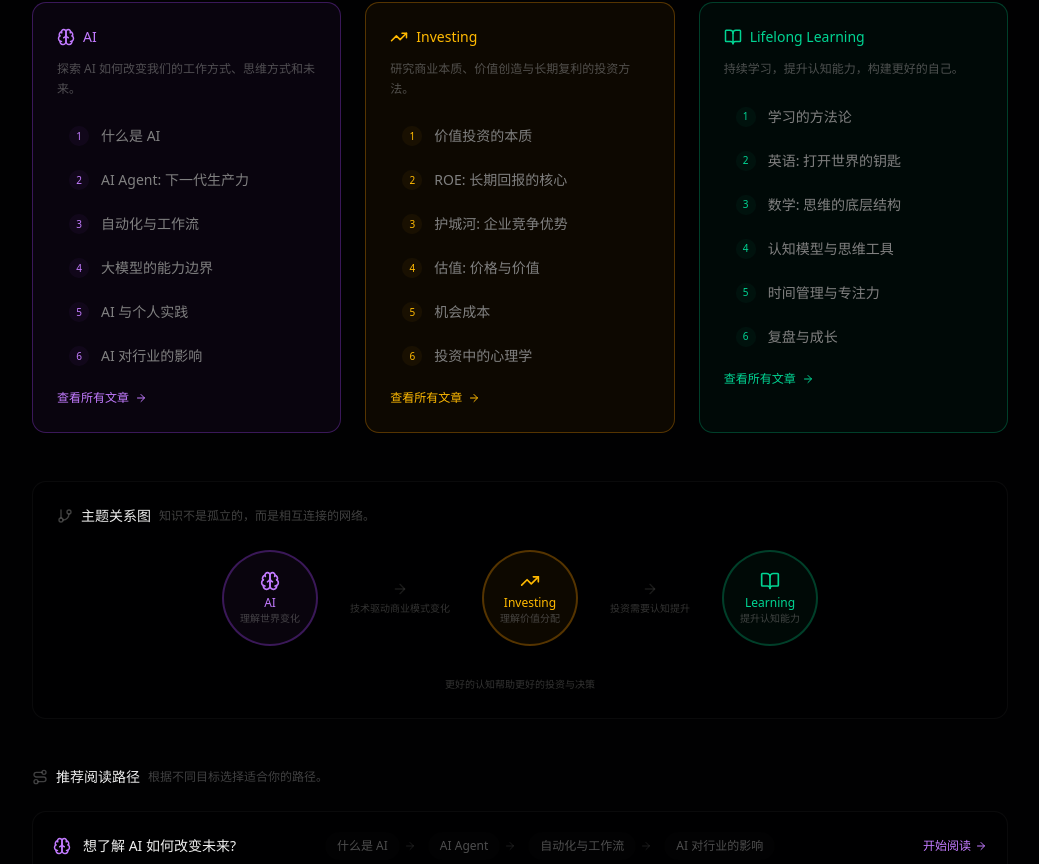
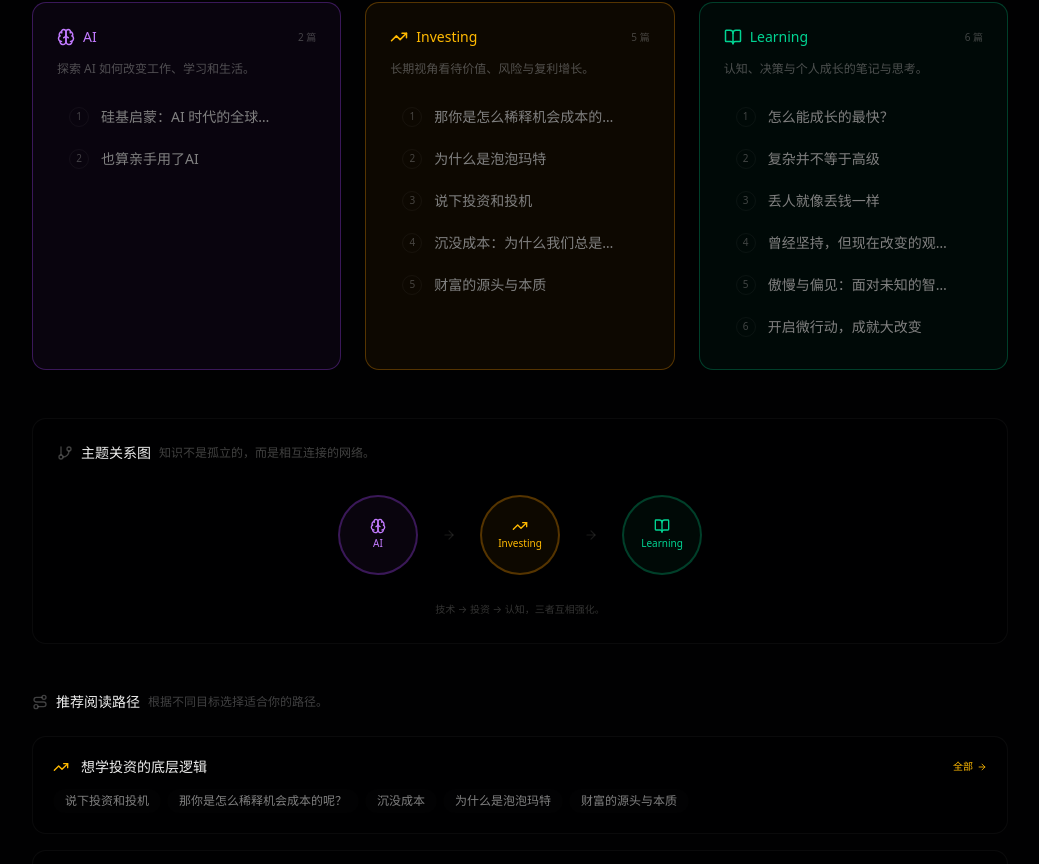
Before and after one commit to w1105860179/baiyongqiang-site, a Next.js app: page /knowledge in a window 1280 px wide. Shown: the part 456-1320 px from the top of the page, without its empty margins (120-1159 px from the left). Built offline with nearby package versions, Linux system fonts and the light colour scheme.

Commit message:
优化: 知识地图改用现有13篇文章, 移除占位内容
- 三大板块只挂载已发布文章
- 推荐路径匹配实际内容顺序
- 每框显示文章数量
- 底部标注总数和更新状态

```diff
--- a/src/app/knowledge/page.tsx
+++ b/src/app/knowledge/page.tsx
@@ -1,24 +1,20 @@
 import Link from 'next/link';
 import { Navbar } from '@/components/navbar';
 import { Footer } from '@/components/footer';
-import { Brain, TrendingUp, BookOpen, Rocket, Route, GitBranch, ArrowRight, Circle } from 'lucide-react';
+import { Brain, TrendingUp, BookOpen, Rocket, Route, GitBranch, ArrowRight } from 'lucide-react';
 
-// 知识模块定义
-const knowledgeAreas = {
+// 实际文章（只展示已有内容）
+const areas = {
   ai: {
     icon: Brain,
     title: 'AI',
     color: 'text-purple-400',
     borderColor: 'border-purple-500/30',
     bgColor: 'bg-purple-500/5',
-    description: '探索 AI 如何改变我们的工作方式、思维方式和未来。',
+    description: '探索 AI 如何改变工作、学习和生活。',
     topics: [
-      { label: '什么是 AI', href: '#' },
-      { label: 'AI Agent: 下一代生产力', href: '#' },
-      { label: '自动化与工作流', href: '#' },
-      { label: '大模型的能力边界', href: '#' },
-      { label: 'AI 与个人实践', href: '/ai/my-first-ai-website' },
-      { label: 'AI 对行业的影响', href: '/ai/silicon-enlightenment' },
+      { label: '硅基启蒙：AI 时代的全球重构', href: '/ai/silicon-enlightenment' },
+      { label: '也算亲手用了AI', href: '/ai/my-first-ai-website' },
     ],
   },
   invest: {
@@ -27,58 +23,32 @@ const knowledgeAreas = {
     color: 'text-amber-400',
     borderColor: 'border-amber-500/30',
     bgColor: 'bg-amber-500/5',
-    description: '研究商业本质、价值创造与长期复利的投资方法。',
+    description: '长期视角看待价值、风险与复利增长。',
     topics: [
-      { label: '价值投资的本质', href: '/invest/wealth-source' },
-      { label: 'ROE: 长期回报的核心', href: '#' },
-      { label: '护城河: 企业竞争优势', href: '#' },
-      { label: '估值: 价格与价值', href: '#' },
-      { label: '机会成本', href: '/invest/opportunity-cost' },
-      { label: '投资中的心理学', href: '/invest/investment-vs-speculation' },
+      { label: '那你是怎么稀释机会成本的呢？', href: '/invest/opportunity-cost' },
+      { label: '为什么是泡泡玛特', href: '/invest/why-popmart' },
+      { label: '说下投资和投机', href: '/invest/investment-vs-speculation' },
+      { label: '沉没成本：为什么我们总是舍不得放手', href: '/invest/sunk-cost' },
+      { label: '财富的源头与本质', href: '/invest/wealth-source' },
     ],
   },
   learning: {
     icon: BookOpen,
-    title: 'Lifelong Learning',
+    title: 'Learning',
     color: 'text-emerald-400',
     borderColor: 'border-emerald-500/30',
     bgColor: 'bg-emerald-500/5',
-    description: '持续学习，提升认知能力，构建更好的自己。',
+    description: '认知、决策与个人成长的笔记与思考。',
     topics: [
-      { label: '学习的方法论', href: '#' },
-      { label: '英语: 打开世界的钥匙', href: '#' },
-      { label: '数学: 思维的底层结构', href: '#' },
-      { label: '认知模型与思维工具', href: '#' },
-      { label: '时间管理与专注力', href: '#' },
-      { label: '复盘与成长', href: '/thoughts/my-new-article' },
+      { label: '怎么能成长的最快？', href: '/thoughts/multi-dimensional-growth' },
+      { label: '复杂并不等于高级', href: '/thoughts/complexity-vs-simplicity' },
+      { label: '丢人就像丢钱一样', href: '/thoughts/fear-of-embarrassment' },
+      { label: '曾经坚持，但现在改变的观点', href: '/thoughts/changed-perspectives' },
+      { label: '傲慢与偏见：面对未知的智慧', href: '/thoughts/arrogance-and-prejudice' },
+      { label: '开启微行动，成就大改变', href: '/thoughts/my-new-article' },
     ],
   },
 };
-
-// 推荐阅读路径
-const readingPaths = [
-  {
-    icon: Brain,
-    color: 'text-purple-400',
-    title: '想了解 AI 如何改变未来?',
-    steps: ['什么是 AI', 'AI Agent', '自动化与工作流', 'AI 对行业的影响'],
-    link: '/ai',
-  },
-  {
-    icon: TrendingUp,
-    color: 'text-amber-400',
-    title: '想学习投资的底层逻辑?',
-    steps: ['价值投资的本质', 'ROE', '护城河', '估值', '心理学'],
-    link: '/invest',
-  },
-  {
-    icon: BookOpen,
-    color: 'text-emerald-400',
-    title: '想提升认知与能力?',
-    steps: ['学习的方法论', '英语', '数学', '认知模型', '复盘与成长'],
-    link: '/thoughts',
-  },
-];
 
 export default function KnowledgeMap() {
   return (
@@ -87,31 +57,28 @@ export default function KnowledgeMap() {
       <main className="flex-1 pt-16">
         <div className="max-w-5xl mx-auto px-6 w-full py-16">
 
-          {/* Header */}
           <div className="text-center mb-12">
             <h1 className="text-3xl md:text-4xl font-bold text-foreground mb-3">Knowledge Map</h1>
-            <p className="text-muted-foreground mb-2">AI × Investing × Lifelong Learning</p>
-            <p className="text-sm text-muted-foreground/50">用系统思维理解世界，构建长期复利的认知资产。</p>
+            <p className="text-muted-foreground">AI × Investing × Lifelong Learning</p>
+            <p className="text-sm text-muted-foreground/50 mt-2">用系统思维理解世界，构建长期复利的认知资产。</p>
           </div>
 
-          {/* Start Here - 阅读顺序引导 */}
+          {/* Start Here */}
           <div className="rounded-xl border border-border/50 bg-card/10 p-6 mb-12">
             <div className="flex items-center gap-3 mb-6">
               <Rocket size={18} className="text-primary" />
               <span className="text-sm font-medium text-foreground">Start Here</span>
-              <span className="text-xs text-muted-foreground/50">如果你第一次来，建议按这个顺序阅读</span>
+              <span className="text-xs text-muted-foreground/50">第一次来？建议按这个顺序阅读</span>
             </div>
 
             <div className="grid grid-cols-1 md:grid-cols-3 gap-4">
               {[
-                { num: '1', title: 'AI', desc: '理解技术如何重塑生产力与社会', color: 'bg-purple-500/20 text-purple-400' },
+                { num: '1', title: 'AI', desc: '理解技术如何重塑生产力', color: 'bg-purple-500/20 text-purple-400' },
                 { num: '2', title: 'Investing', desc: '理解价值如何被创造与分配', color: 'bg-amber-500/20 text-amber-400' },
-                { num: '3', title: 'Lifelong Learning', desc: '提升认知能力，实现人生的复利增长', color: 'bg-emerald-500/20 text-emerald-400' },
+                { num: '3', title: 'Lifelong Learning', desc: '提升认知，实现人生的复利增长', color: 'bg-emerald-500/20 text-emerald-400' },
               ].map((item, i) => (
                 <div key={item.title} className="flex items-start gap-3">
-                  <span className={`flex-shrink-0 w-6 h-6 rounded-full flex items-center justify-center text-xs font-medium ${item.color}`}>
-                    {item.num}
-                  </span>
+                  <span className={`flex-shrink-0 w-6 h-6 rounded-full flex items-center justify-center text-xs font-medium ${item.color}`}>{item.num}</span>
                   <div>
                     <div className="text-sm font-medium text-foreground">{item.title}</div>
                     <div className="text-xs text-muted-foreground/60">{item.desc}</div>
@@ -122,43 +89,36 @@ export default function KnowledgeMap() {
             </div>
           </div>
 
-          {/* 三大知识板块 */}
+          {/* 三大板块 */}
           <div className="grid grid-cols-1 md:grid-cols-3 gap-6 mb-12">
-            {Object.entries(knowledgeAreas).map(([key, area]) => {
+            {Object.entries(areas).map(([key, area]) => {
               const Icon = area.icon;
               return (
                 <div key={key} className={`rounded-xl border ${area.borderColor} ${area.bgColor} p-6`}>
                   <div className="flex items-center gap-2 mb-3">
                     <Icon size={18} className={area.color} />
                     <h3 className={`text-sm font-medium ${area.color}`}>{area.title}</h3>
+                    <span className="text-[10px] text-muted-foreground/50 ml-auto">{area.topics.length} 篇</span>
                   </div>
-                  <p className="text-xs text-muted-foreground/60 mb-5 leading-relaxed">
-                    {area.description}
-                  </p>
+                  <p className="text-xs text-muted-foreground/60 mb-5 leading-relaxed">{area.description}</p>
 
-                  <div className="space-y-2">
+                  <div className="space-y-1.5">
                     {area.topics.map((topic, idx) => (
                       <Link
                         key={topic.label}
                         href={topic.href}
                         className="flex items-center gap-3 py-2 px-3 rounded-lg hover:bg-card/40 transition-colors group"
                       >
-                        <span className={`flex-shrink-0 w-5 h-5 rounded-full flex items-center justify-center text-[10px] ${area.bgColor} ${area.color}`}>
+                        <span className="flex-shrink-0 w-5 h-5 rounded-full flex items-center justify-center text-[10px] text-muted-foreground/50 border border-border/50">
                           {idx + 1}
                         </span>
-                        <span className="text-sm text-muted-foreground group-hover:text-foreground transition-colors flex-1">
+                        <span className="text-sm text-muted-foreground group-hover:text-foreground transition-colors flex-1 truncate">
                           {topic.label}
                         </span>
-                        {topic.href !== '#' && (
-                          <ArrowRight size={12} className="text-muted-foreground/30 opacity-0 group-hover:opacity-100 transition-opacity" />
-                        )}
+                        <ArrowRight size={12} className="text-muted-foreground/30 opacity-0 group-hover:opacity-100 transition-opacity flex-shrink-0" />
                       </Link>
                     ))}
                   </div>
-
-                  <Link href={`/${key}`} className={`inline-flex items-center gap-1.5 mt-4 text-xs ${area.color} hover:opacity-80 transition-opacity`}>
-                    查看所有文章 <ArrowRight size={12} />
-                  </Link>
                 </div>
               );
             })}
@@ -166,54 +126,30 @@ export default function KnowledgeMap() {
 
           {/* 主题关系图 */}
           <div className="rounded-xl border border-border/50 bg-card/10 p-6 mb-12">
-            <div className="flex items-center gap-2 mb-6">
+            <div className="flex items-center gap-2 mb-8">
               <GitBranch size={16} className="text-muted-foreground/50" />
               <span className="text-sm font-medium text-foreground">主题关系图</span>
               <span className="text-xs text-muted-foreground/50">知识不是孤立的，而是相互连接的网络。</span>
             </div>
 
-            <div className="flex flex-col md:flex-row items-center justify-center gap-4 md:gap-8">
-              {/* AI Circle */}
-              <div className="text-center">
-                <div className="w-24 h-24 rounded-full border-2 border-purple-500/30 bg-purple-500/5 flex flex-col items-center justify-center">
-                  <Brain size={20} className="text-purple-400 mb-1" />
-                  <span className="text-xs text-purple-400">AI</span>
-                  <span className="text-[10px] text-muted-foreground/50">理解世界变化</span>
-                </div>
+            <div className="flex flex-col md:flex-row items-center justify-center gap-3 md:gap-6">
+              <div className="w-20 h-20 rounded-full border-2 border-purple-500/30 bg-purple-500/5 flex flex-col items-center justify-center">
+                <Brain size={16} className="text-purple-400 mb-0.5" />
+                <span className="text-[10px] text-purple-400">AI</span>
               </div>
-
-              <div className="flex flex-col items-center">
-                <ArrowRight size={16} className="text-muted-foreground/20 rotate-90 md:rotate-0" />
-                <span className="text-[10px] text-muted-foreground/40 mt-1">技术驱动商业模式变化</span>
+              <ArrowRight size={14} className="text-muted-foreground/20 rotate-90 md:rotate-0" />
+              <div className="w-20 h-20 rounded-full border-2 border-amber-500/30 bg-amber-500/5 flex flex-col items-center justify-center">
+                <TrendingUp size={16} className="text-amber-400 mb-0.5" />
+                <span className="text-[10px] text-amber-400">Investing</span>
               </div>
-
-              {/* Investing Circle */}
-              <div className="text-center">
-                <div className="w-24 h-24 rounded-full border-2 border-amber-500/30 bg-amber-500/5 flex flex-col items-center justify-center">
-                  <TrendingUp size={20} className="text-amber-400 mb-1" />
-                  <span className="text-xs text-amber-400">Investing</span>
-                  <span className="text-[10px] text-muted-foreground/50">理解价值分配</span>
-                </div>
-              </div>
-
-              <div className="flex flex-col items-center">
-                <ArrowRight size={16} className="text-muted-foreground/20 rotate-90 md:rotate-0" />
-                <span className="text-[10px] text-muted-foreground/40 mt-1">投资需要认知提升</span>
-              </div>
-
-              {/* Learning Circle */}
-              <div className="text-center">
-                <div className="w-24 h-24 rounded-full border-2 border-emerald-500/30 bg-emerald-500/5 flex flex-col items-center justify-center">
-                  <BookOpen size={20} className="text-emerald-400 mb-1" />
-                  <span className="text-xs text-emerald-400">Learning</span>
-                  <span className="text-[10px] text-muted-foreground/50">提升认知能力</span>
-                </div>
+              <ArrowRight size={14} className="text-muted-foreground/20 rotate-90 md:rotate-0" />
+              <div className="w-20 h-20 rounded-full border-2 border-emerald-500/30 bg-emerald-500/5 flex flex-col items-center justify-center">
+                <BookOpen size={16} className="text-emerald-400 mb-0.5" />
+                <span className="text-[10px] text-emerald-400">Learning</span>
               </div>
             </div>
-
-            {/* 底部回环箭头 */}
-            <div className="mt-6 text-center">
-              <span className="text-[10px] text-muted-foreground/40">更好的认知帮助更好的投资与决策</span>
+            <div className="mt-5 text-center">
+              <span className="text-[10px] text-muted-foreground/40">技术 → 投资 → 认知，三者互相强化。</span>
             </div>
           </div>
 
@@ -226,32 +162,64 @@ export default function KnowledgeMap() {
             </div>
 
             <div className="space-y-4">
-              {readingPaths.map((path) => {
+              {[
+                {
+                  icon: TrendingUp,
+                  color: 'text-amber-400',
+                  title: '想学投资的底层逻辑',
+                  articles: [
+                    { label: '说下投资和投机', href: '/invest/investment-vs-speculation' },
+                    { label: '那你是怎么稀释机会成本的呢？', href: '/invest/opportunity-cost' },
+                    { label: '沉没成本', href: '/invest/sunk-cost' },
+                    { label: '为什么是泡泡玛特', href: '/invest/why-popmart' },
+                    { label: '财富的源头与本质', href: '/invest/wealth-source' },
+                  ],
+                  link: '/invest',
+                },
+                {
+                  icon: BookOpen,
+                  color: 'text-emerald-400',
+                  title: '想提升个人认知',
+                  articles: [
+                    { label: '开启微行动，成就大改变', href: '/thoughts/my-new-article' },
+                    { label: '怎么能成长的最快？', href: '/thoughts/multi-dimensional-growth' },
+                    { label: '丢人就像丢钱一样', href: '/thoughts/fear-of-embarrassment' },
+                    { label: '复杂并不等于高级', href: '/thoughts/complexity-vs-simplicity' },
+                    { label: '傲慢与偏见：面对未知的智慧', href: '/thoughts/arrogance-and-prejudice' },
+                  ],
+                  link: '/thoughts',
+                },
+                {
+                  icon: Brain,
+                  color: 'text-purple-400',
+                  title: '想了解 AI 与实践',
+                  articles: [
+                    { label: '也算亲手用了AI', href: '/ai/my-first-ai-website' },
+                    { label: '硅基启蒙：AI 时代的全球重构', href: '/ai/silicon-enlightenment' },
+                  ],
+                  link: '/ai',
+                },
+              ].map((path) => {
                 const Icon = path.icon;
                 return (
                   <div key={path.title} className="rounded-xl border border-border/50 bg-card/10 p-5">
-                    <div className="flex flex-col md:flex-row md:items-center gap-4">
-                      <div className="flex items-center gap-3 md:w-64">
-                        <Icon size={18} className={path.color} />
-                        <span className="text-sm text-foreground">{path.title}</span>
-                      </div>
-
-                      <div className="flex-1 flex items-center gap-2 flex-wrap">
-                        {path.steps.map((step, idx) => (
-                          <div key={step} className="flex items-center">
-                            <span className="text-xs text-muted-foreground/60 bg-card/40 px-3 py-1.5 rounded-full">
-                              {step}
-                            </span>
-                            {idx < path.steps.length - 1 && (
-                              <ArrowRight size={12} className="text-muted-foreground/20 mx-1" />
-                            )}
-                          </div>
-                        ))}
-                      </div>
-
-                      <Link href={path.link} className={`text-xs ${path.color} hover:opacity-80 transition-opacity flex items-center gap-1 whitespace-nowrap`}>
-                        开始阅读 <ArrowRight size={12} />
+                    <div className="flex items-center gap-3 mb-3">
+                      <Icon size={16} className={path.color} />
+                      <span className="text-sm font-medium text-foreground">{path.title}</span>
+                      <Link href={path.link} className={`text-[10px] ${path.color} hover:opacity-80 transition-opacity ml-auto flex items-center gap-1`}>
+                        全部 <ArrowRight size={10} />
                       </Link>
+                    </div>
+                    <div className="flex flex-wrap items-center gap-1.5">
+                      {path.articles.map((a, idx) => (
+                        <Link
+                          key={a.href}
+                          href={a.href}
+                          className="text-xs text-muted-foreground hover:text-foreground bg-card/40 px-3 py-1 rounded-full transition-colors"
+                        >
+                          {a.label}
+                        </Link>
+                      ))}
                     </div>
                   </div>
                 );
@@ -259,12 +227,12 @@ export default function KnowledgeMap() {
             </div>
           </div>
 
-          {/* Quote */}
           <div className="text-center pt-8 border-t border-border/30">
             <p className="text-muted-foreground/40 font-serif italic text-sm mb-2">
-              &ldquo;我相信，技术、投资与学习这三件事，会在未来产生巨大的复利效应。&rdquo;
+              &ldquo;技术、投资与学习，会产生巨大的复利效应。&rdquo;
             </p>
             <p className="text-xs text-muted-foreground/30">— BaiYongQiang</p>
+            <p className="text-xs text-muted-foreground/20 mt-3">共 {Object.values(areas).reduce((s, a) => s + a.topics.length, 0)} 篇文章，持续更新中。</p>
           </div>
         </div>
       </main>
```
